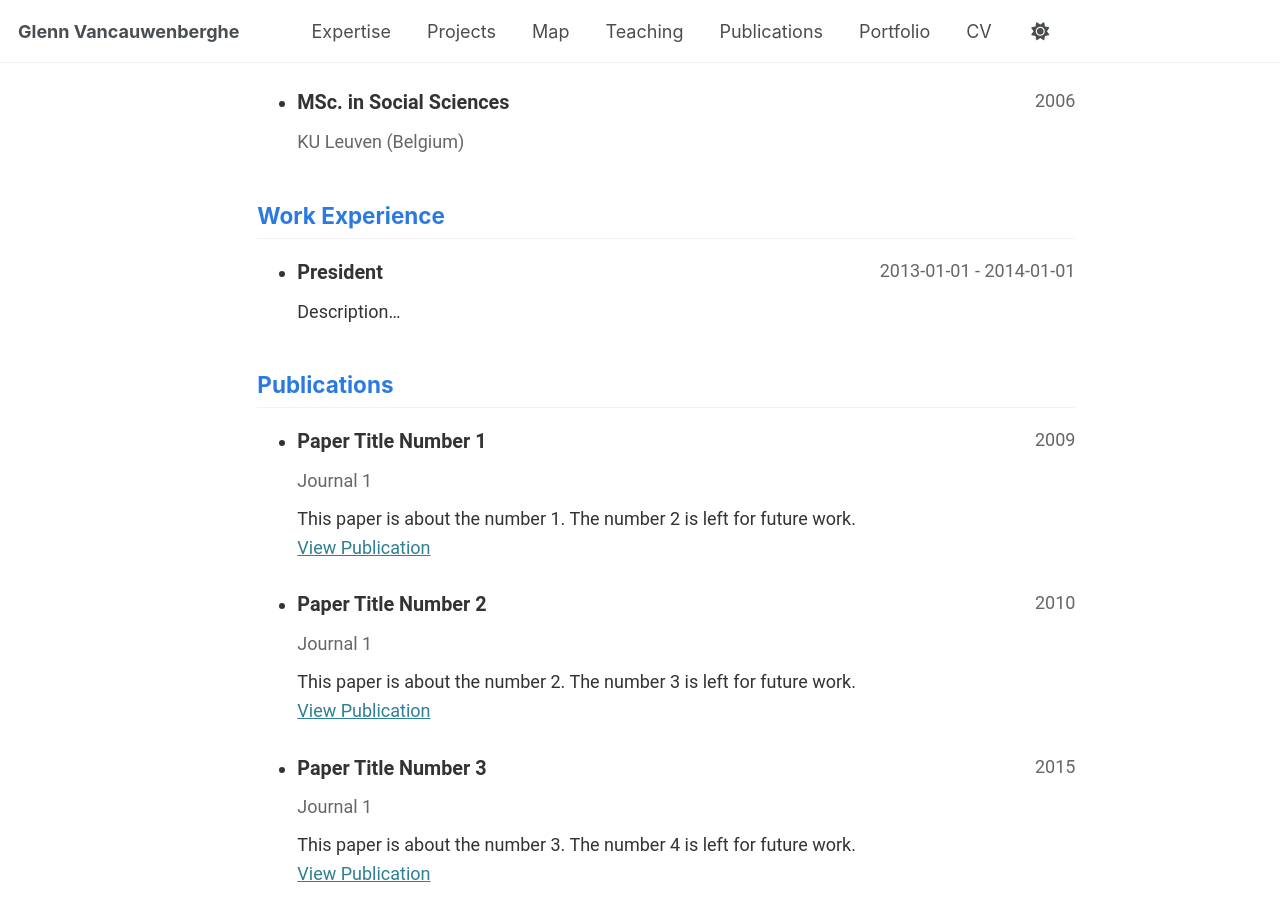
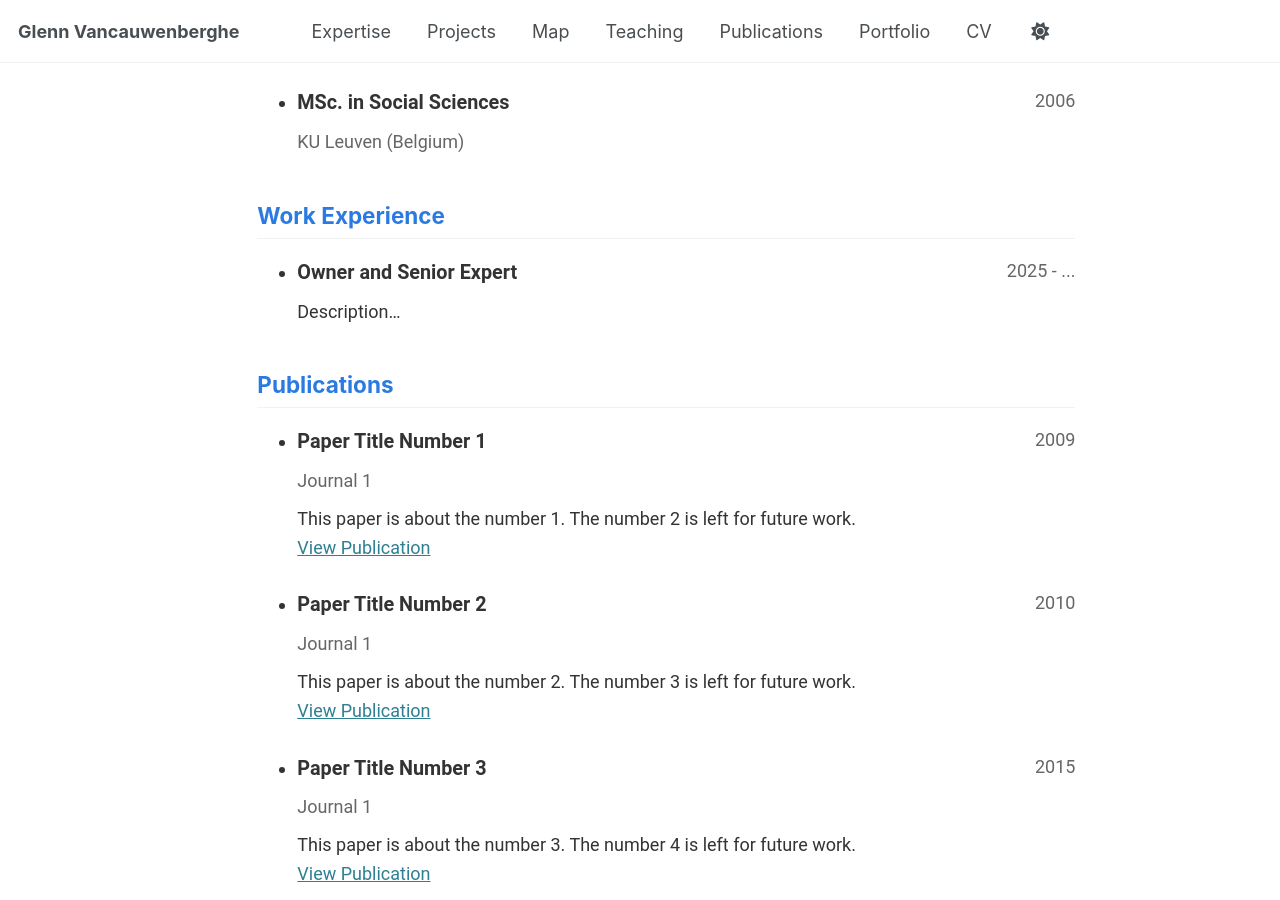
Before and after one commit to GVancauwenberghe/gvancauwenberghe.github.io, a Jekyll site: the page built from _pages/cv-json.md, in a window 1280 px wide and 900 px high, scrolled down 720 px. Built offline with Jekyll 4.4.1, drawn with Linux system fonts in a browser that asks for light colours.

Commit message:
Update cv.json

```diff
--- a/_data/cv.json
+++ b/_data/cv.json
@@ -31,11 +31,11 @@
   },
   "work": [
   {
-    "name": "Company",
-    "position": "President",
+    "name": "GEONOTGEO",
+    "position": "Owner and Senior Expert",
     "url": "https://company.com",
-    "startDate": "2013-01-01",
-    "endDate": "2014-01-01",
+    "startDate": "2025",
+    "endDate": "...",
     "summary": "Description…",
     "highlights": []
     }
```
